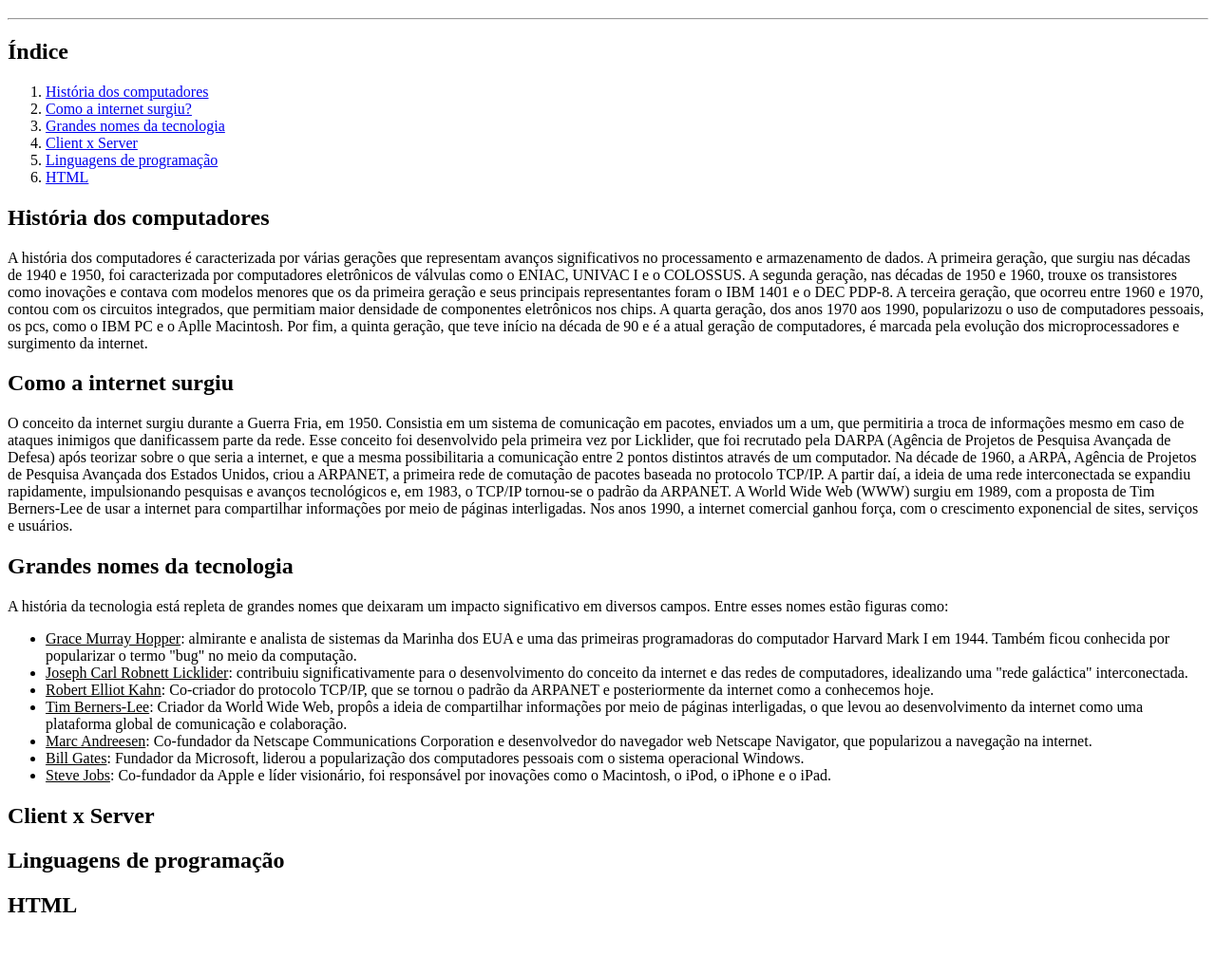
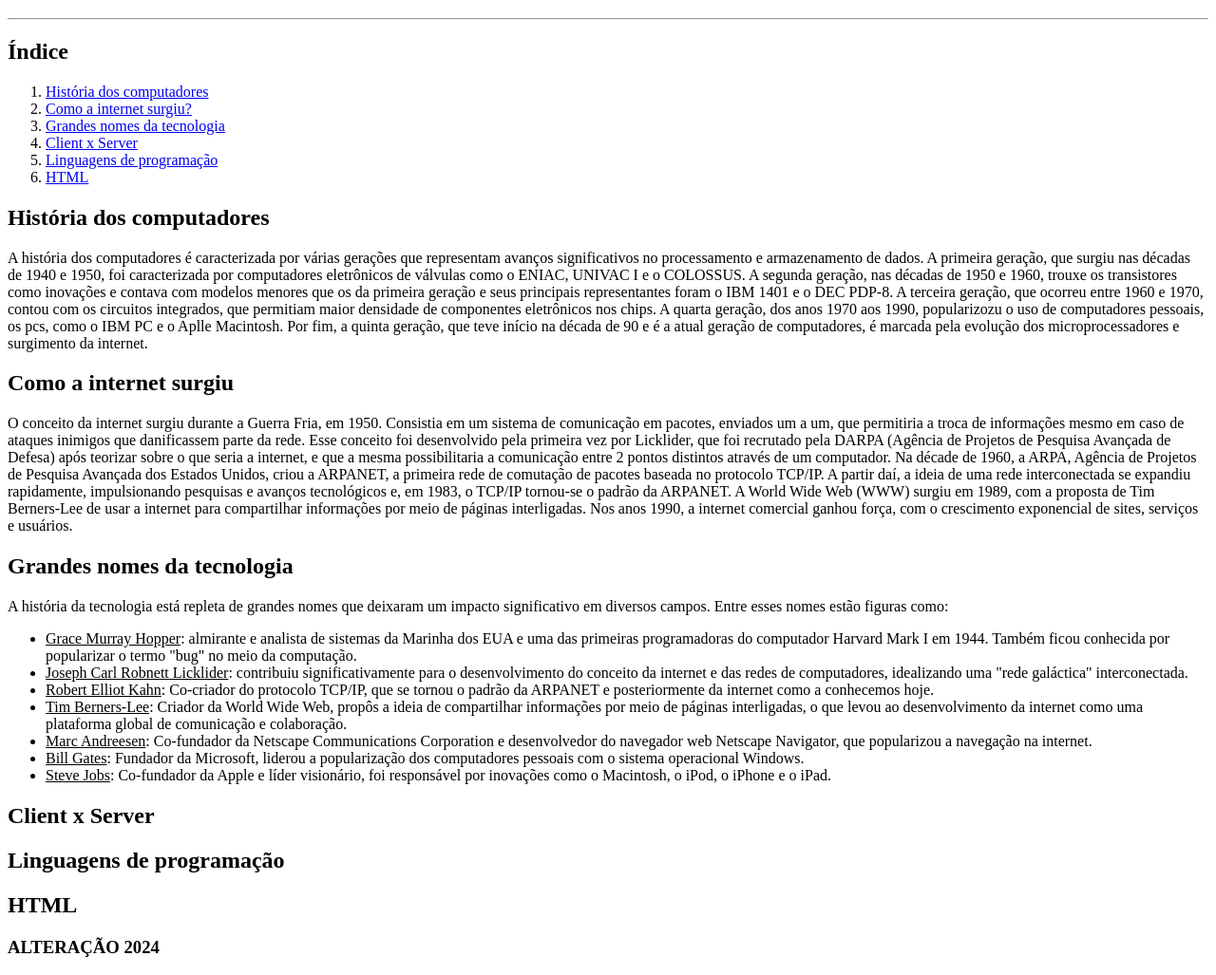
Before and after one commit to saragso/primeiro-html, a plain HTML site: page index.html in a window 1280 px wide. Shown: the part 61-1088 px from the top of the page at 95% size. Before the commit the page ends 1048 px from the top, so only its background shows below. Drawn offline with Linux system fonts and the light colour scheme.

Commit message:
adiciona um h3 de teste

```diff
--- a/index.html
+++ b/index.html
@@ -43,5 +43,7 @@
     <h2 id="ling">Linguagens de programação</h2>
     <h2 id="html">HTML</h2>
 
+    <h3>ALTERAÇÃO 2024</h3>
+
 </body>
 </html>
```
